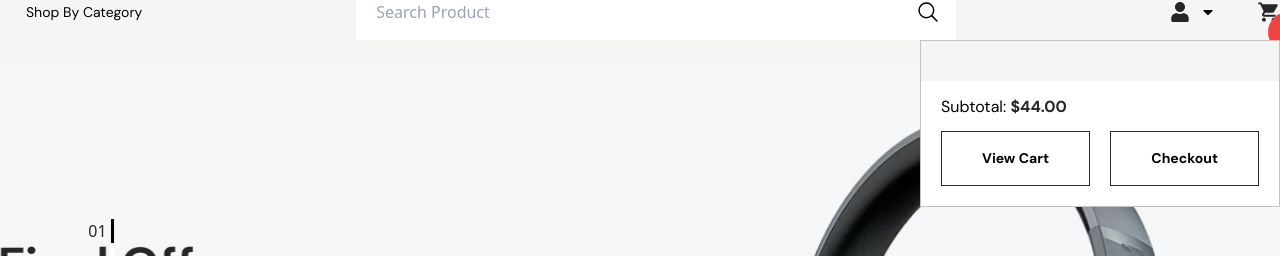
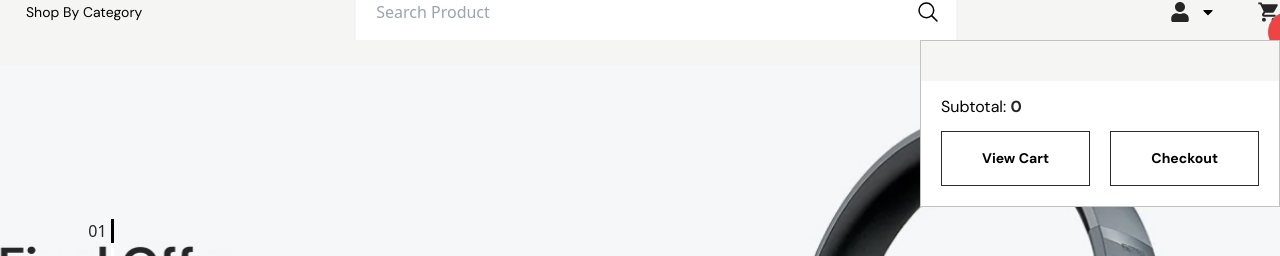
Before and after one commit to siamtalukder484/oribi-fdr-2304, a React (Vite) app: page / in a window 1280 px wide. Both pictures are taken after a click on the icon 1268 px from the left and 142 px from the top of the page. Shown: the part 130-386 px from the top of the page. Built offline with nearby package versions, Linux system fonts and the light colour scheme; some icons are missing.

Commit message:
cart subtotal

```diff
--- a/src/components/Cart.jsx
+++ b/src/components/Cart.jsx
@@ -36,62 +36,91 @@ const Cart = () => {
 
     console.log(cartitemvalue);
 
-    let handleItemRemove = (item) => {
-        let updatecart = cartInfo.filter((cartItem)=>
-            cartItem.id !== item.id
-        )
-        setCartInfo(updatecart)
-        toast('Cart Item Removed', {
-            position: "bottom-right",
-            autoClose: 2000,
-            hideProgressBar: false,
-            closeOnClick: true,
-            pauseOnHover: true,
-            draggable: true,
-            progress: undefined,
-            theme: "dark",
-            });
+      let [totalprice, setTotalprice] = useState(0);
+
+      useEffect(() => {
+        for (let i = 0; i < cartInfo.length; i++) {
+          totalprice += parseInt(cartInfo[i].productprice);
+          setTotalprice(totalprice);
         }
+        console.log(totalprice)
+      }, [cartInfo]);
+
+    let handleItemRemove = (id) => {
+        console.log("product id",id);
+        console.log(cartInfo);
+        // let updatecart = cartInfo.filter((cartItem)=>
+        //     cartItem.id !== item.id
+        // )
+        // setCartInfo(updatecart)
+    }
+    // toast('Cart Item Removed', {
+    //     position: "bottom-right",
+    //     autoClose: 2000,
+    //     hideProgressBar: false,
+    //     closeOnClick: true,
+    //     pauseOnHover: true,
+    //     draggable: true,
+    //     progress: undefined,
+    //     theme: "dark",
+    //     });
 
   return (
     <>
       <ToastContainer />
-        <div className='absolute right-0 mt-4 w-[360px] border-[1px] border-[#c3c1c1] z-30'>
-            <div className='p-5 bg-[#F5F5F3] flex flex-col gap-y-4'>
-                {
-                    cartInfo.map((item, index)=>(
-                        <div key={index} className='flex gap-x-5'>
-                            <div className='h-20 w-20 bg-red-400 overflow-hidden'>
-                                <Image alt="img" className="w-full h-full object-cover"/>
+      <div className="absolute right-0 mt-4 w-[360px] border-[1px] border-[#c3c1c1] z-30">
+        <div className="p-5 bg-[#F5F5F3] flex flex-col gap-y-4">
+          {cartInfo.map((item, index) => (
+            <div key={index} className="flex gap-x-5">
+              <div className="w-20 h-20 overflow-hidden bg-red-400">
+                <Image
+                  source={item.productimage}
+                  alt="img"
+                  className="object-cover w-full h-full"
+                />
               </div>
-                            <div className='flex justify-between items-center w-[220px]'>
-                                <div className='flex flex-col gap-y-3'>
-                                    <h4 className='font-dm font-bold text-[14px] text-[#262626] leading-normal capitalize'>{item.productname}</h4>
-                                    <span className='font-dm font-bold text-[14px] text-[#262626] leading-normal'>${item.productprice}</span>
+              <div className="flex justify-between items-center w-[220px]">
+                <div className="flex flex-col gap-y-3">
+                  <h4 className="font-dm font-bold text-[14px] text-[#262626] leading-normal capitalize">
+                    {item.productname}
+                  </h4>
+                  <span className="font-dm font-bold text-[14px] text-[#262626] leading-normal">
+                    ${item.productprice}
+                  </span>
                 </div>
-                                <div onClick={()=>handleItemRemove(item)} className='cursor-pointer'>
+                <div
+                  onClick={() => handleItemRemove(item.id)}
+                  className="cursor-pointer"
+                >
                   <RxCross2 />
                 </div>
               </div>
             </div>
-                    ))
-                }
-
+          ))}
         </div>
-            <div className='bg-white px-5 pt-[14px] pb-5'>
-                <h4 className='font-dm text-base leading-[23px] font-normal'>Subtotal: <span className='text-[#262626] font-bold'>$44.00</span></h4>
-                <div className='mt-[13px] flex justify-between'>
-                    <Link className='inline-block border-[1px] border-[#2B2B2B] py-4 px-10 text-black text-[14px] font-dm font-bold capitalize transition-all duration-300 hover:bg-black hover:text-white' to="/cart">
+        <div className="bg-white px-5 pt-[14px] pb-5">
+          <h4 className="font-dm text-base leading-[23px] font-normal">
+            Subtotal:{" "}
+            <span className="text-[#262626] font-bold">{totalprice}</span>
+          </h4>
+          <div className="mt-[13px] flex justify-between">
+            <Link
+              className="inline-block border-[1px] border-[#2B2B2B] py-4 px-10 text-black text-[14px] font-dm font-bold capitalize transition-all duration-300 hover:bg-black hover:text-white"
+              to="/cart"
+            >
               view cart
             </Link>
-                    <Link className='inline-block border-[1px] border-[#2B2B2B] py-4 px-10 text-black text-[14px] font-dm font-bold capitalize transition-all duration-300 hover:bg-black hover:text-white' to="/checkout">
+            <Link
+              className="inline-block border-[1px] border-[#2B2B2B] py-4 px-10 text-black text-[14px] font-dm font-bold capitalize transition-all duration-300 hover:bg-black hover:text-white"
+              to="/checkout"
+            >
               checkout
             </Link>
           </div>
         </div>
       </div>
     </>
-  )
+  );
 }
 
 export default Cart
--- a/src/components/product/ProductCard.jsx
+++ b/src/components/product/ProductCard.jsx
@@ -12,7 +12,7 @@ import { ToastContainer, toast } from 'react-toastify';
 const ProductCard = ({productprice,productname,productimage,isnew,discount,color,id,allinfo}) => {
     const dispatch = useDispatch();
     const data = useSelector((state) => state);
-    console.log(data.cartinfo.value.length);
+    // console.log(data.cartinfo.value.length);
     let [newProduct, setNewProduct] = useState(false)
 
     useEffect(()=>{
@@ -34,7 +34,7 @@ const ProductCard = ({productprice,productname,productimage,isnew,discount,color
         <ToastContainer/>
         <div className='group h-[370px] bg-red-300 relative overflow-hidden shadow-lg'>
             <Link to={`/product/${id}`}>
-                <Image className="w-full h-full object-cover" source={productimage} alt="img"/>
+                <Image className="object-cover w-full h-full" source={productimage} alt="img"/>
             </Link>
             {newProduct
             ?
@@ -50,22 +50,22 @@ const ProductCard = ({productprice,productname,productimage,isnew,discount,color
             }
             <div className='w-full p-[30px] bg-white absolute left-0 bottom-0 translate-y-[100%] group-hover:translate-y-0 transition-all duration-300 '>
                 <ul className='flex flex-col gap-y-5'>
-                    <li className='group inline-flex items-center justify-end gap-x-4 cursor-pointer'>
+                    <li className='inline-flex items-center justify-end cursor-pointer group gap-x-4'>
                         <span className='font-dm text-[#767676] group-hover:text-[#262626] text-base font-normal leading-normal capitalize'>add to wish list</span>
                         <FaHeart />
                     </li>
-                    <li className='group inline-flex items-center justify-end gap-x-4 cursor-pointer'>
+                    <li className='inline-flex items-center justify-end cursor-pointer group gap-x-4'>
                         <span className='font-dm text-[#767676] group-hover:text-[#262626] text-base font-normal leading-normal capitalize'>compare</span>
                         <LuRefreshCcw  />
                     </li>
-                    <li onClick={()=>handleCartAdd(allinfo)} className='group inline-flex items-center justify-end gap-x-4 cursor-pointer'>
+                    <li onClick={()=>handleCartAdd(allinfo)} className='inline-flex items-center justify-end cursor-pointer group gap-x-4'>
                         <span className='font-dm text-[#767676] group-hover:text-[#262626] text-base font-normal leading-normal capitalize'>add to cart</span>
                         <FaCartShopping />
                     </li>
                 </ul>
             </div>
         </div>
-        <div className='mt-6 flex justify-between'>
+        <div className='flex justify-between mt-6'>
             <h5 className='font-dm text-[#262626] text-xl font-bold capitalize'>{productname}</h5>
             <span className='font-dm text-[#767676] text-base font-normal leading-[30px]'>{productprice}</span>
         </div>
--- a/src/pages/checkout/Index.jsx
+++ b/src/pages/checkout/Index.jsx
@@ -51,6 +51,7 @@ const CheckoutPage = () => {
     }
   ]
   let [total, setTotal] = useState(0);
+
   useEffect(()=>{
     for(let i=0; i<checkoutproduct.length ;i++){
       total += checkoutproduct[i].price * checkoutproduct[i].quantity
```
Lines whose indentation alone changed are shown as unchanged.
